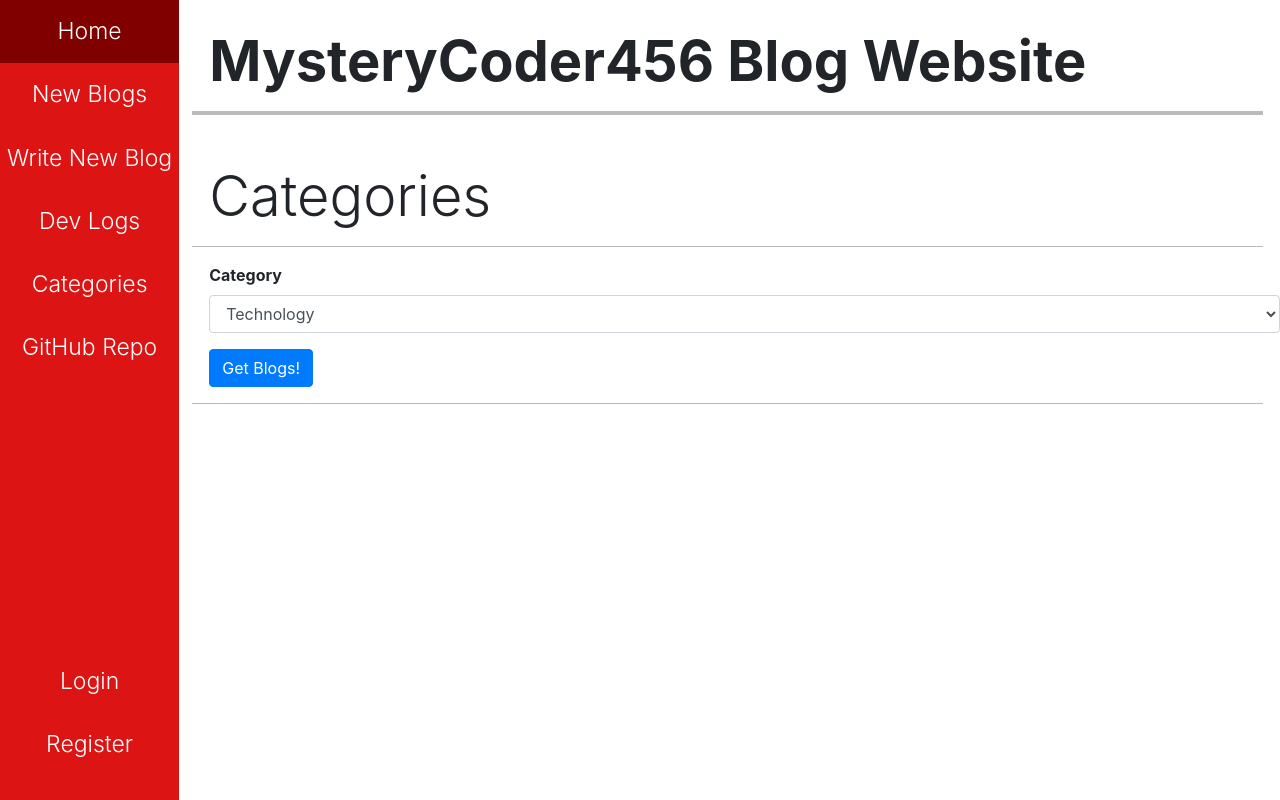
After one commit to MysteryCoder456/Blog-App, a Django app: page /categories/ in a window 1280 px wide. The commit adds this page. Run offline with Django 3.2, Linux system fonts and the light colour scheme; some libraries are stand-ins or nearby versions.

Commit message:
Added categories page

```diff
--- a/blog/forms.py
+++ b/blog/forms.py
@@ -8,6 +8,10 @@ for ls in BlogList.objects.all():
         list_choices.append((ls.name, ls))
 
 
+class BlogSortForm(forms.Form):
+    category = forms.CharField(label="Category", widget=forms.Select(choices=list_choices), required=False)
+
+
 class NewBlogForm(forms.Form):
     blog_list = forms.CharField(label="Category", widget=forms.Select(choices=list_choices))
     title = forms.CharField(max_length=100, label="Title")
--- a/blog/templates/blog/base.html
+++ b/blog/templates/blog/base.html
@@ -15,6 +15,7 @@
         <a href="{% url 'new_blogs' %}" class="font-weight-light">New Blogs</a>
         <a href="{% url 'create_blog' %}" class="font-weight-light">Write New Blog</a>
         <a href="{% url 'dev_logs' %}" class="font-weight-light">Dev Logs</a>
+        <a href="{% url 'categories' %}" class="font-weight-light">Categories</a>
         <a href="https://github.com/MysteryCoder456/Blog-App" target="_blank" class="font-weight-light">GitHub Repo</a>
 
         <div class="auth-buttons pb-4">
@@ -33,10 +34,12 @@
         <h1 class="display-4 font-weight-bold">MysteryCoder456 Blog Website</h1>
         <hr style="height: 4px;" class="mb-4">
 
+        <br>
+
         {% comment %} Alert messages {% endcomment %}
         {% if messages %}
             {% for message in messages %}
-                <p class="alert alert-{{message.tags}}">{{message}}</p>
+                <p class="alert alert-{{message.tags}}"><b>{{message}}</b></p>
             {% endfor %}
         {% endif %}
 
--- /dev/null
+++ b/blog/templates/blog/categories.html
@@ -0,0 +1,41 @@
+{% extends 'blog/base.html' %}
+{% load crispy_forms_tags %}
+
+{% block title %}
+    Categories
+{% endblock %}
+
+{% block heading %}
+    Categories
+{% endblock %}
+
+{% block main %}
+    <hr style="height: 1px;">
+
+    <form method="POST" action="#" class="font-weight-bold">
+        {% csrf_token %}
+        {{form|crispy}}
+        <button class="btn btn-primary" type="submit">Get Blogs!</button>
+    </form>
+
+    {% if blog_set %}
+
+        {% for blog in blog_set %}
+            <hr style="height: 1px;">
+            <br>
+
+            <h1>{{blog.title}}</h1>
+            <div class="pb-3" style="line-height: 0.1rem;">
+                <h5 class="text-muted">By {{blog.author}} on {{blog.creation_date}}</h5>
+                <h5 class="text-muted">Category: {{blog.blog_list.name}}</h5>
+            </div>
+            <h4 class="font-weight-normal">{{blog.content|linebreaks}}</h4>
+
+            <br>
+        {% endfor %}
+
+    {% endif %}
+
+    <hr style="height: 1px;">
+
+{% endblock %}
--- a/blog/urls.py
+++ b/blog/urls.py
@@ -6,4 +6,5 @@ urlpatterns = [
     path("blogs/", views.blogs, name="new_blogs"),
     path("createblog/", views.create_blog, name="create_blog"),
     path("dev/", views.dev_logs, name="dev_logs"),
+    path("categories/", views.categories, name="categories")
 ]
--- a/blog/views.py
+++ b/blog/views.py
@@ -2,8 +2,9 @@ from django.shortcuts import render, redirect
 from django.contrib import messages
 from django.contrib.auth.decorators import login_required
 from django.utils import timezone
+
 from .models import BlogList
-from .forms import NewBlogForm
+from .forms import BlogSortForm, NewBlogForm
 
 # Get the time of when the user opens homepage of website
 visit_hours = int(timezone.now().time().strftime("%H"))
@@ -98,3 +99,26 @@ def create_blog(request):
 def dev_logs(request):
     dev_set = reversed(BlogList.objects.get(name="Dev Logs").blog_set.all())
     return render(request, "blog/dev.html", {"dev_set": dev_set})
+
+
+# LABEL: CATEGORIES
+def categories(request):
+    if request.method == "POST":
+        form = BlogSortForm(request.POST)
+
+        if form.is_valid():
+            list_name = request.POST.get("category")
+            blog_list = BlogList.objects.get(name=list_name)
+            blog_set = blog_list.blog_set.all()
+            if len(blog_set) < 1:
+                messages.warning(request, "There are no blogs in this categories yet!")
+
+    else:
+        blog_set = []
+        form = BlogSortForm()
+
+    context = {
+        "form": form,
+        "blog_set": blog_set
+    }
+    return render(request, "blog/categories.html", context)
--- /dev/null
+++ b/requirements.txt
@@ -0,0 +1,2 @@
+django
+django-crispy
```
